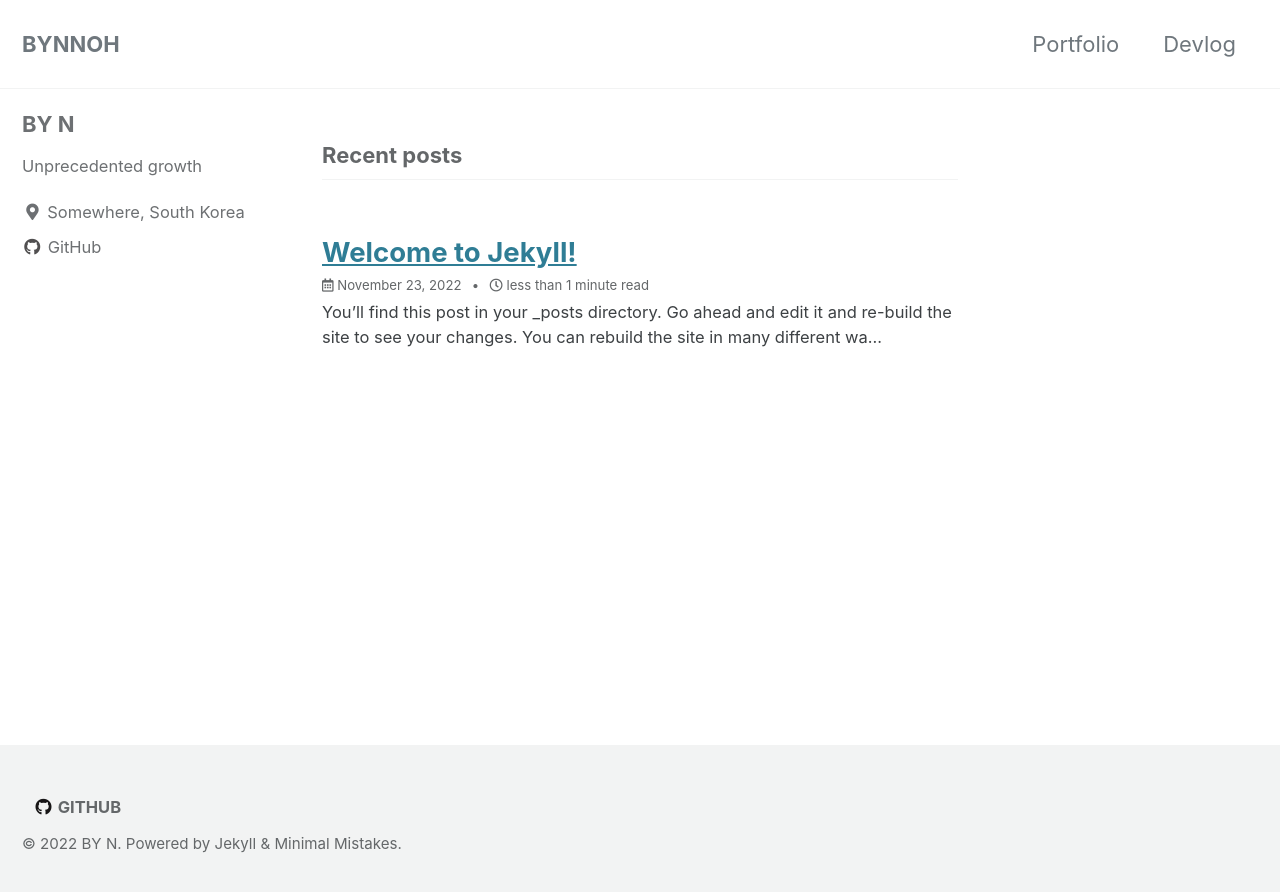
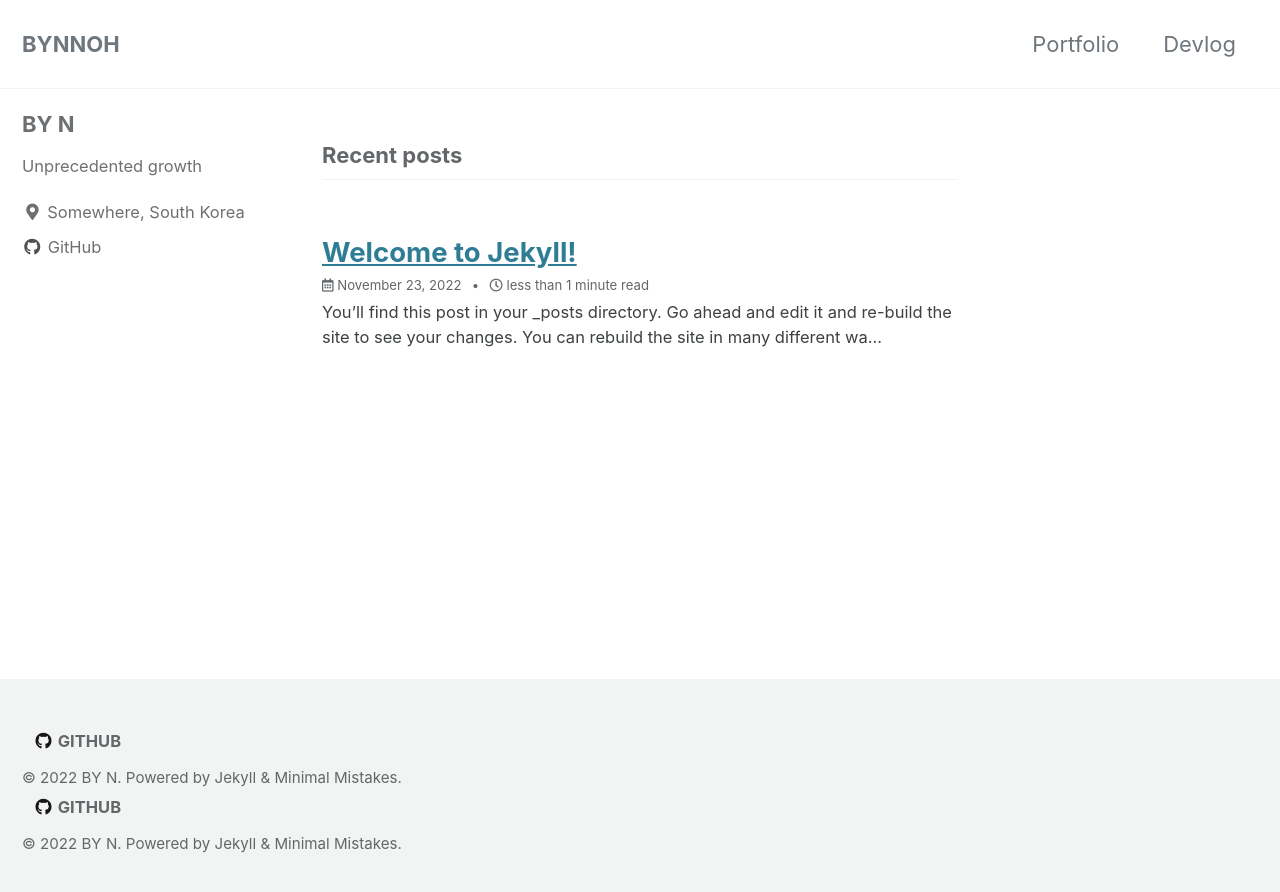
Before and after one commit to bynnoh/bynnoh.github.io, a Jekyll site: the page built from index.html, in a window 1280 px wide. Shown: the top 892 px of the page. Built offline with Jekyll 4.4.1, drawn with Linux system fonts in a browser that asks for light colours; cached includes are drawn as plain includes; the list of posts is cut into pages by our own code.

```diff
--- a/_includes/footer/custom.html
+++ b/_includes/footer/custom.html
@@ -1,3 +1,21 @@
-<!-- start custom footer snippets -->
+<div class="page__footer-follow">
+    <ul class="social-icons">
+      {% if site.data.ui-text[site.locale].follow_label %}
+        <li><strong>{{ site.data.ui-text[site.locale].follow_label }}</strong></li>
+      {% endif %}
 
-<!-- end custom footer snippets -->
+      {% if site.footer.links %}
+        {% for link in site.footer.links %}
+          {% if link.label and link.url %}
+            <li><a href="{{ link.url }}" rel="nofollow noopener noreferrer"><i class="{{ link.icon | default: 'fas fa-link' }}" aria-hidden="true"></i> {{ link.label }}</a></li>
+          {% endif %}
+        {% endfor %}
+      {% endif %}
+
+      {% unless site.atom_feed.hide %}
+        <li><a href="{% if site.atom_feed.path %}{{ site.atom_feed.path }}{% else %}{{ '/feed.xml' | relative_url }}{% endif %}"><i class="fas fa-fw fa-rss-square" aria-hidden="true"></i> {{ site.data.ui-text[site.locale].feed_label | default: "Feed" }}</a></li>
+      {% endunless %}
+    </ul>
+  </div>
+
+  <div class="page__footer-copyright">&copy; {{ site.time | date: '%Y' }} {{ site.name | default: site.title }}. {{ site.data.ui-text[site.locale].powered_by | default: "Powered by" }} <a href="https://jekyllrb.com" rel="nofollow">Jekyll</a> &amp; <a href="https://mademistakes.com/work/minimal-mistakes-jekyll-theme/" rel="nofollow">Minimal Mistakes</a>.</div>
```
